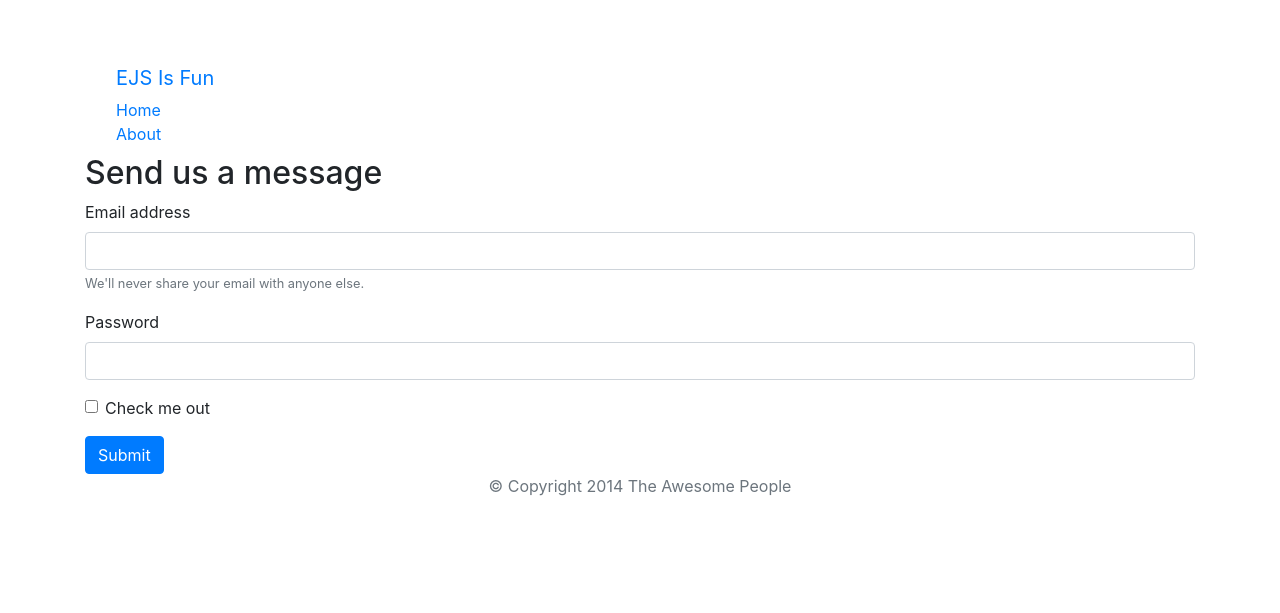
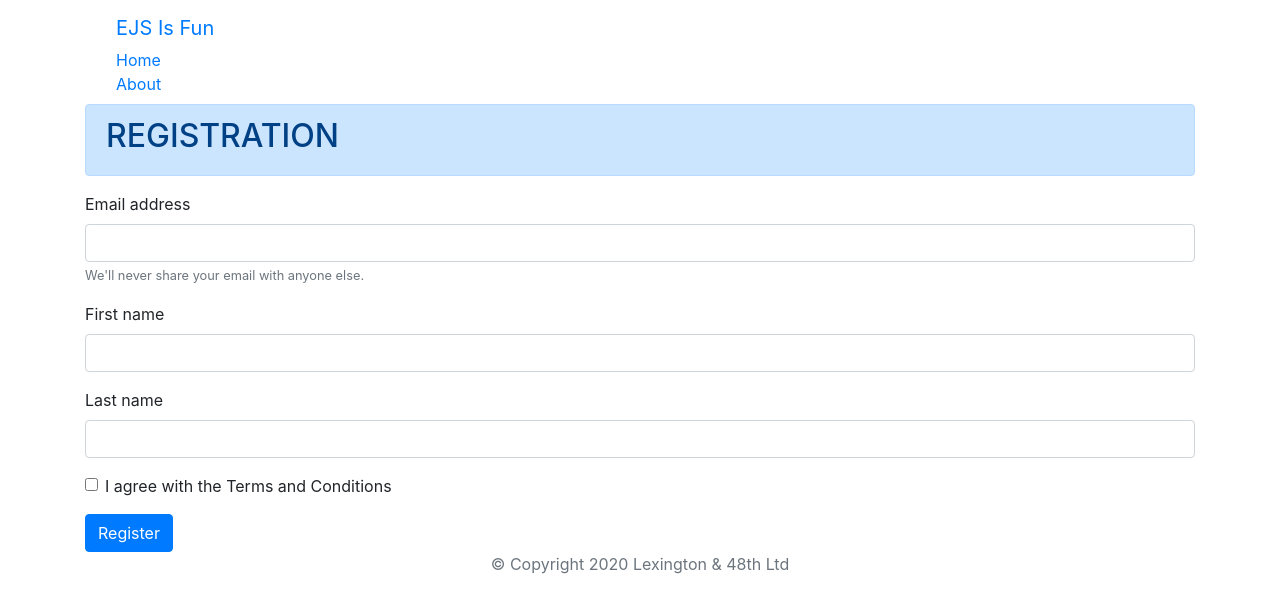
Before and after one commit to jreddington76/diet-tracker, a Node server app: page /register in a window 1280 px wide. Shown: the top 613 px of the page. Run offline with Node 20, Linux system fonts and the light colour scheme; some libraries are stand-ins or nearby versions.

Commit message:
add registration

```diff
--- a/index.js
+++ b/index.js
@@ -4,10 +4,8 @@ const bodyParser = require('body-parser');
 const cookieParser = require('cookie-parser');
 const session = require('express-session');
 const flash = require('express-flash');
-const { MongoClient } = require('mongodb');
+
 const routes = require('./routes');
-
-const url = "mongodb://localhost:27017/";
 
 const app = express();
 
@@ -43,21 +41,6 @@ app.use((err, req, res, next) => {
   res.status(500).send('Something broke!');
 });
 
-let db;
-
-MongoClient.connect(url, (err, database) => {
-  if (err) throw err;
-
-  db = database.db("diet-tracker");
-  var cursor = db.collection('users').find();
-
-  cursor.each(function (err, doc) {
-
-    console.log(doc);
-
-  });
-});
-
 app.listen(4242, () => {
   console.log('Express Server is running...');
 });
--- a/package.json
+++ b/package.json
@@ -4,7 +4,7 @@
   "description": "",
   "main": "index.js",
   "scripts": {
-    "start": "nodemon index.js --ext js,ejs",
+    "start": "nodemon index.js --ext js,ejs,css",
     "test": "echo \"Error: no test specified\" && exit 1"
   },
   "keywords": [],
--- a/public/styles.css
+++ b/public/styles.css
@@ -1,3 +1,6 @@
-body {
-  padding-top: 50px;
+.error {
+  width: 100%;
+  margin-top: 0.25rem;
+  font-size: 80%;
+  color: #dc3545;
 }
--- a/routes.js
+++ b/routes.js
@@ -1,6 +1,8 @@
 const express = require('express');
 const router = express.Router();
 const { check, validationResult, matchedData } = require('express-validator');
+
+const userService = require('./services/user.service');
 
 const options = [
   'coffee',
@@ -58,34 +60,34 @@ router.post('/register', [
     .bail()
     .trim()
     .normalizeEmail(),
-  check('password')
+  check('lastname')
     .isLength({ min: 1 })
-    .withMessage('Message is required')
-    .trim()
+    .withMessage('Last name is required')
+    .trim(),
+  check('firstname')
+    .isLength({ min: 1 })
+    .withMessage('First name is required')
+    .trim(),
+  // check('termsAgreed')
+  //   .isBoolean()
+  //   .withMessage('You must agree to Terms and Conditions')
 ], (req, res) => {
   const errors = validationResult(req);
-  res.render('register', {
-    data: req.body,
-    errors: errors.mapped()
-  });
 
-  const data = matchedData(req);
-  console.log('Sanitized:', data);
+  if (!errors) {
+    res.render('register', {
+      data: req.body,
+      errors: errors.mapped()
+    });
+  } else {
+    const data = matchedData(req, { onlyValidData: false });
+    console.log('Sanitized:', data);
 
-  req.flash('success', 'Thanks for the message! I‘ll be in touch :)');
-  res.redirect('/');
+    userService.addUser(data);
 
-  // const click = { username: 'James' };
-  // console.log(click);
-  // console.log(db);
-
-  // db.collection('users').save(click, (err, result) => {
-  //   if (err) {
-  //     return console.log(err);
-  //   }
-  //   console.log('click added to db');
-  //   res.sendStatus(201);
-  // });
+    req.flash('success', 'Thanks for the message! I‘ll be in touch :)');
+    res.redirect('/');
+  }
 });
 
 module.exports = router;
--- a/views/partials/footer.ejs
+++ b/views/partials/footer.ejs
@@ -1 +1 @@
-<p class="text-center text-muted">© Copyright 2014 The Awesome People</p>
+<p class="text-center text-muted">© Copyright <%= new Date().getFullYear() %> Lexington & 48th Ltd</p>
--- a/views/register.ejs
+++ b/views/register.ejs
@@ -10,10 +10,12 @@
 <body class="container">
   <%- include('partials/header'); -%>
 
+  <div class="alert alert-primary" role="alert">
+    <h2>REGISTRATION</h2>
+  </div>
+
   <div class="form-header">
-    <% if (Object.keys(errors).length === 0) { %>
-      <h2>Send us a message</h2>
-    <% } else { %>
+    <% if (Object.keys(errors).length !== 0) { %>
     <h2 class="errors-heading">Oops, please correct the following:</h2>
     <ul class="errors-list">
       <% Object.values(errors).forEach(error => { %>
@@ -23,27 +25,43 @@
     <% } %>
   </div>
 
-  <form action="/login" method="POST" novalidate>
+  <form action="/register" method="POST" novalidate>
+
     <div class="form-group">
       <label for="emailAddress">Email address</label>
-      <input type="email" class="form-control" id="emailAddress" aria-describedby="emailHelp">
+      <input type="email" class="form-control" id="emailAddress" name="emailAddress" aria-describedby="emailHelp"
+        value="<%= data.emailAddress %>"></input>
       <small id="emailHelp" class="form-text text-muted">We'll never share your email with anyone else.</small>
       <% if (errors.emailAddress) { %>
       <div class="error"><%= errors.emailAddress.msg %></div>
       <% } %>
     </div>
+
     <div class="form-group">
-      <label for="password">Password</label>
-      <input type="password" class="form-control" id="password">
-      <% if (errors.password) { %>
-        <div class="error"><%= errors.password.msg %></div>
+      <label for="firstname">First name</label>
+      <input type="text" class="form-control" id="firstname" name="firstname" value="<%= data.firstname %>"></input>
+      <% if (errors.firstname) { %>
+      <div class="error"><%= errors.firstname.msg %></div>
       <% } %>
     </div>
+
+    <div class="form-group">
+      <label for="lastname">Last name</label>
+      <input type="text" class="form-control" id="lastname" name="lastname" value="<%= data.lastname %>"></input>
+      <% if (errors.lastname) { %>
+      <div class="error"><%= errors.lastname.msg %></div>
+      <% } %>
+    </div>
+
     <div class="form-group form-check">
-      <input type="checkbox" class="form-check-input" id="exampleCheck1">
-      <label class="form-check-label" for="exampleCheck1">Check me out</label>
+      <input type="checkbox" class="form-check-input" id="termsAgreed" name="termsAgreed">
+      <label class="form-check-label" for="termsAgreed">I agree with the Terms and Conditions</label>
+      <% if (errors.termsAgreed) { %>
+      <div class="error"><%= errors.termsAgreed.msg %></div>
+      <% } %>
     </div>
-    <button type="submit" class="btn btn-primary">Submit</button>
+
+    <button type="submit" class="btn btn-primary">Register</button>
   </form>
 
   <%- include('partials/footer'); -%>
```
Also changed, not shown: services/database.service.js (added, +14 -0 lines), services/user.service.js (added, +30 -0 lines). Lines whose indentation alone changed are shown as unchanged.
